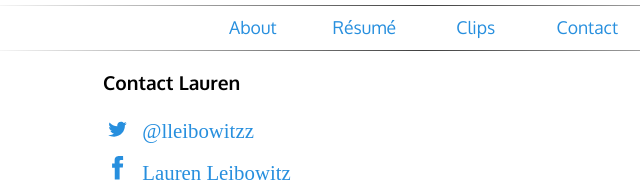
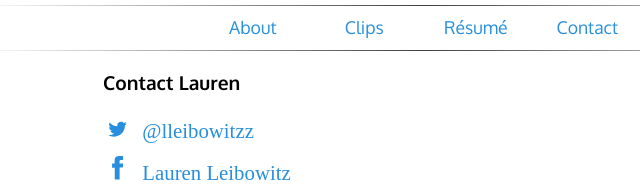
Before and after one commit to acrimer/laurenleibowitz, a plain HTML site: page contact.html in a window 1280 px wide. Shown: the part 221-407 px from the top of the page, 217-857 px from the left. Drawn offline with Linux system fonts and the light colour scheme.

Commit message:
fixing navs

```diff
--- a/contact.html
+++ b/contact.html
@@ -30,10 +30,10 @@
 				<p><a href="/">About</a></p>
 			</div>
 			<div class="navItem">
-				<p><a href="/resume">R&eacute;sum&eacute;</a></p>
+				<p><a href="/clips">Clips</a></p>
 			</div>
 			<div class="navItem">
-				<p><a href="/clips">Clips</a></p>
+				<p><a href="/resume">R&eacute;sum&eacute;</a></p>
 			</div>
 			<div class="navItem">
 				<p><a href="/contact">Contact</a></p>
```
Also changed, not shown: clips.html (+4 -2 lines), resume.html (+2 -2 lines).
